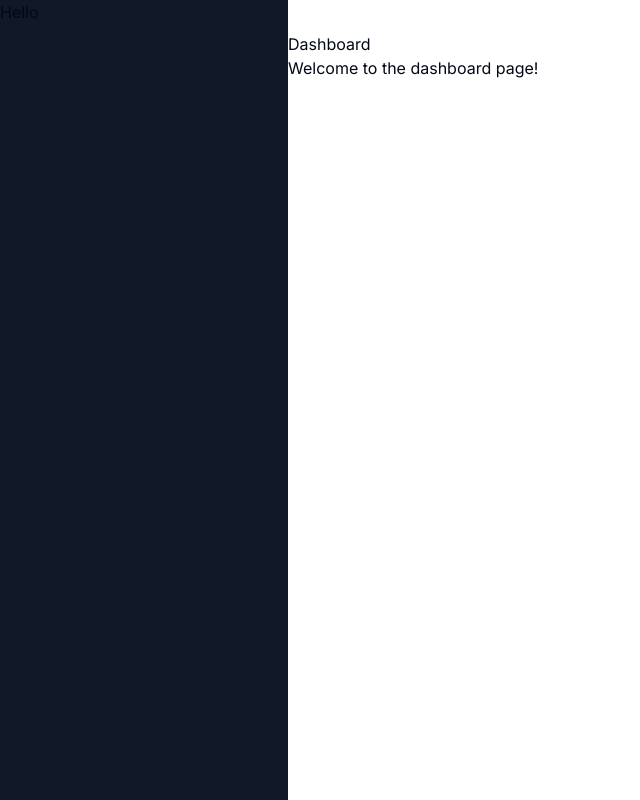
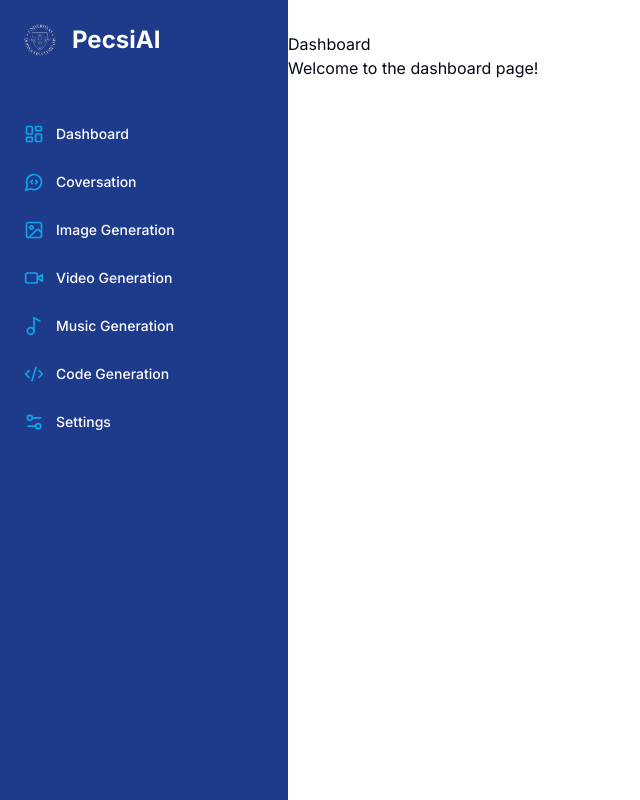
Before and after one commit to abbasi303/PecsAi, a Next.js app in the folder pecs-ai/: page /dashboard in a window 1280 px wide. Shown: the whole page, without its empty margins (0-640 px from the left). Built offline with nearby package versions, Linux system fonts and the light colour scheme.

Commit message:
Sidebar Additions

```diff
--- a/pecs-ai/app/(dashboard)/(routes)/dashboard/page.tsx
+++ b/pecs-ai/app/(dashboard)/(routes)/dashboard/page.tsx
@@ -5,7 +5,6 @@
         <div>
             <h1>Dashboard</h1>
             <p>Welcome to the dashboard page!</p>
-            <UserButton afterSignOutUrl='/' />
 
 
 
--- a/pecs-ai/app/(dashboard)/layout.tsx
+++ b/pecs-ai/app/(dashboard)/layout.tsx
@@ -1,5 +1,5 @@
 import Navbar from "@/components/navbar";
-
+import SideBar from "@/components/sidebar";
 
 const DashboardLayout = ({
     children
@@ -9,13 +9,11 @@
     return(
         <div className=" h-full relative">
             <div className="hidden h-full md:flex md:w-72 md:flex-col md:fixed md:inset-y-0 -[8-] bg-gray-900" >
-            <div>
-                Hello
-            </div>
+            <SideBar />
             </div>
 
             <main className="md:pl-72">
-                <Navbar></Navbar>
+                <Navbar/>
 
                 {children}
             </main>
--- /dev/null
+++ b/pecs-ai/components/mobile-sidebar.tsx
@@ -0,0 +1,30 @@
+"use client"
+import React, { use, useEffect, useState } from 'react';
+import { Button } from './ui/button';
+import { Menu } from 'lucide-react';
+import { Sheet,SheetContent, SheetTrigger } from './ui/sheet';
+import SideBar from './sidebar';
+
+const MobileSideBar = () => {
+    const [isOpen, setIsOpen] = useState(false);
+
+    useEffect(() => {
+        setIsOpen(true);
+    }, []);
+    if (!isOpen) {return null};
+  return (
+    <Sheet>
+      <SheetTrigger>
+        <Button variant="ghost" size="icon" className="md:hidden">
+          <Menu />
+        </Button>
+      </SheetTrigger>
+
+      <SheetContent side="left" className="p-0">
+        <SideBar />
+      </SheetContent>
+    </Sheet>
+  );
+};
+
+export default MobileSideBar;
--- a/pecs-ai/components/navbar.tsx
+++ b/pecs-ai/components/navbar.tsx
@@ -1,13 +1,18 @@
 import { Menu } from "lucide-react";
 import { Button } from "./ui/button";
+import { UserButton } from '@clerk/nextjs';
+import MobileSideBar from "./mobile-sidebar";
 
 Button
 const Navbar = () => {
     return (
         <div className="flex items-center p-4">
-            <Button variant="ghost" size="icon" className="md:hidden">
+            <MobileSideBar />
+            <div className="flex w-full justify-end">
+            <UserButton afterSignOutUrl='/' />
 
-            </Button>
+
+            </div>
         </div>
     );
     }
--- /dev/null
+++ b/pecs-ai/components/sidebar.tsx
@@ -0,0 +1,91 @@
+"use client"
+
+import Link from "next/link";
+import Image from "next/image";
+import { Code2Icon, ImageIcon, LayoutDashboard, MessageCircleCode, Music2Icon, Settings2, VideoIcon } from "lucide-react";
+
+const routes = [
+    {
+        label: "Dashboard",
+        icon: LayoutDashboard,
+        href: "/dashboard",
+        color: "text-sky-500"
+    },
+    {
+        label: "Coversation",
+        icon: MessageCircleCode,
+        href: "/conversation",
+        color: "text-sky-500"
+    },
+    {
+        label:"Image Generation",
+        icon: ImageIcon,
+        href: "/image",
+        color: "text-sky-500"
+    },
+    {
+        label:"Video Generation",
+        icon: VideoIcon,
+        href: "/video",
+        color: "text-sky-500"
+    },
+    {
+        label:"Music Generation",
+        icon: Music2Icon,
+        href: "/music",
+        color: "text-sky-500"
+    },
+    {
+        label:"Code Generation",
+        icon: Code2Icon,
+        href: "/code",
+        color: "text-sky-500"
+    },
+    {
+        label:"Settings",
+        icon: Settings2,
+        href: "/settings",
+        color: "text-sky-500"
+    },
+
+]
+
+const SideBar = () => {
+    return (
+        <div className="space-y-4 py-4 flex flex-col h-full
+        bg-blue-900 text-white">
+            <div className="px-3 py-2 flex-1">
+                <Link href="/dashboard" className="flex items-center pl-3 mb-14">
+                    <div className="relative w-8 h-8 mr-4">
+                        <Image fill src="/logo.png" alt="logo" />
+
+                    </div>
+
+                   <h1 className="text-2xl font-bold">
+                    PecsiAI
+                   </h1>
+                </Link>
+
+                <div className="space-y-1">
+                    {routes.map((route) => (
+                    <Link
+                    href={route.href}
+                    key={route.href}
+                    className="text-sm group flex p-3 w-full jusitfy-start rounded-md hover:bg-blue-800 transition duration-200 ease-in-out font-medium
+                    cursor-pointer hover:text-white hover:bg-white/10 rounded-lg trasition duration-200 ease-in-out
+                    "
+                    >
+                    <div className="flex items-center">
+                        <route.icon className={`h-5 w-5 mr-3 ${route.color}`} />
+                        {route.label}
+                    </div>
+                    </Link>
+                    ))}
+
+                </div>
+            </div>
+
+        </div>
+    );
+    }
+export default SideBar;
--- /dev/null
+++ b/pecs-ai/components/ui/sheet.tsx
@@ -0,0 +1,140 @@
+"use client"
+
+import * as React from "react"
+import * as SheetPrimitive from "@radix-ui/react-dialog"
+import { cva, type VariantProps } from "class-variance-authority"
+import { X } from "lucide-react"
+
+import { cn } from "@/lib/utils"
+
+const Sheet = SheetPrimitive.Root
+
+const SheetTrigger = SheetPrimitive.Trigger
+
+const SheetClose = SheetPrimitive.Close
+
+const SheetPortal = SheetPrimitive.Portal
+
+const SheetOverlay = React.forwardRef<
+  React.ElementRef<typeof SheetPrimitive.Overlay>,
+  React.ComponentPropsWithoutRef<typeof SheetPrimitive.Overlay>
+>(({ className, ...props }, ref) => (
+  <SheetPrimitive.Overlay
+    className={cn(
+      "fixed inset-0 z-50 bg-black/80  data-[state=open]:animate-in data-[state=closed]:animate-out data-[state=closed]:fade-out-0 data-[state=open]:fade-in-0",
+      className
+    )}
+    {...props}
+    ref={ref}
+  />
+))
+SheetOverlay.displayName = SheetPrimitive.Overlay.displayName
+
+const sheetVariants = cva(
+  "fixed z-50 gap-4 bg-background p-6 shadow-lg transition ease-in-out data-[state=open]:animate-in data-[state=closed]:animate-out data-[state=closed]:duration-300 data-[state=open]:duration-500",
+  {
+    variants: {
+      side: {
+        top: "inset-x-0 top-0 border-b data-[state=closed]:slide-out-to-top data-[state=open]:slide-in-from-top",
+        bottom:
+          "inset-x-0 bottom-0 border-t data-[state=closed]:slide-out-to-bottom data-[state=open]:slide-in-from-bottom",
+        left: "inset-y-0 left-0 h-full w-3/4 border-r data-[state=closed]:slide-out-to-left data-[state=open]:slide-in-from-left sm:max-w-sm",
+        right:
+          "inset-y-0 right-0 h-full w-3/4  border-l data-[state=closed]:slide-out-to-right data-[state=open]:slide-in-from-right sm:max-w-sm",
+      },
+    },
+    defaultVariants: {
+      side: "right",
+    },
+  }
+)
+
+interface SheetContentProps
+  extends React.ComponentPropsWithoutRef<typeof SheetPrimitive.Content>,
+    VariantProps<typeof sheetVariants> {}
+
+const SheetContent = React.forwardRef<
+  React.ElementRef<typeof SheetPrimitive.Content>,
+  SheetContentProps
+>(({ side = "right", className, children, ...props }, ref) => (
+  <SheetPortal>
+    <SheetOverlay />
+    <SheetPrimitive.Content
+      ref={ref}
+      className={cn(sheetVariants({ side }), className)}
+      {...props}
+    >
+      {children}
+      <SheetPrimitive.Close className="absolute right-4 top-4 rounded-sm opacity-70 ring-offset-background transition-opacity hover:opacity-100 focus:outline-none focus:ring-2 focus:ring-ring focus:ring-offset-2 disabled:pointer-events-none data-[state=open]:bg-secondary">
+        <X className="h-4 w-4" />
+        <span className="sr-only">Close</span>
+      </SheetPrimitive.Close>
+    </SheetPrimitive.Content>
+  </SheetPortal>
+))
+SheetContent.displayName = SheetPrimitive.Content.displayName
+
+const SheetHeader = ({
+  className,
+  ...props
+}: React.HTMLAttributes<HTMLDivElement>) => (
+  <div
+    className={cn(
+      "flex flex-col space-y-2 text-center sm:text-left",
+      className
+    )}
+    {...props}
+  />
+)
+SheetHeader.displayName = "SheetHeader"
+
+const SheetFooter = ({
+  className,
+  ...props
+}: React.HTMLAttributes<HTMLDivElement>) => (
+  <div
+    className={cn(
+      "flex flex-col-reverse sm:flex-row sm:justify-end sm:space-x-2",
+      className
+    )}
+    {...props}
+  />
+)
+SheetFooter.displayName = "SheetFooter"
+
+const SheetTitle = React.forwardRef<
+  React.ElementRef<typeof SheetPrimitive.Title>,
+  React.ComponentPropsWithoutRef<typeof SheetPrimitive.Title>
+>(({ className, ...props }, ref) => (
+  <SheetPrimitive.Title
+    ref={ref}
+    className={cn("text-lg font-semibold text-foreground", className)}
+    {...props}
+  />
+))
+SheetTitle.displayName = SheetPrimitive.Title.displayName
+
+const SheetDescription = React.forwardRef<
+  React.ElementRef<typeof SheetPrimitive.Description>,
+  React.ComponentPropsWithoutRef<typeof SheetPrimitive.Description>
+>(({ className, ...props }, ref) => (
+  <SheetPrimitive.Description
+    ref={ref}
+    className={cn("text-sm text-muted-foreground", className)}
+    {...props}
+  />
+))
+SheetDescription.displayName = SheetPrimitive.Description.displayName
+
+export {
+  Sheet,
+  SheetPortal,
+  SheetOverlay,
+  SheetTrigger,
+  SheetClose,
+  SheetContent,
+  SheetHeader,
+  SheetFooter,
+  SheetTitle,
+  SheetDescription,
+}
--- a/pecs-ai/package.json
+++ b/pecs-ai/package.json
@@ -10,6 +10,7 @@
   },
   "dependencies": {
     "@clerk/nextjs": "^4.29.4",
+    "@radix-ui/react-dialog": "^1.0.5",
     "@radix-ui/react-slot": "^1.0.2",
     "class-variance-authority": "^0.7.0",
     "clsx": "^2.1.0",
```
Also changed, not shown: pecs-ai/public/logo.png (added), 1 other file (tests, documents, lock files or other folders).
